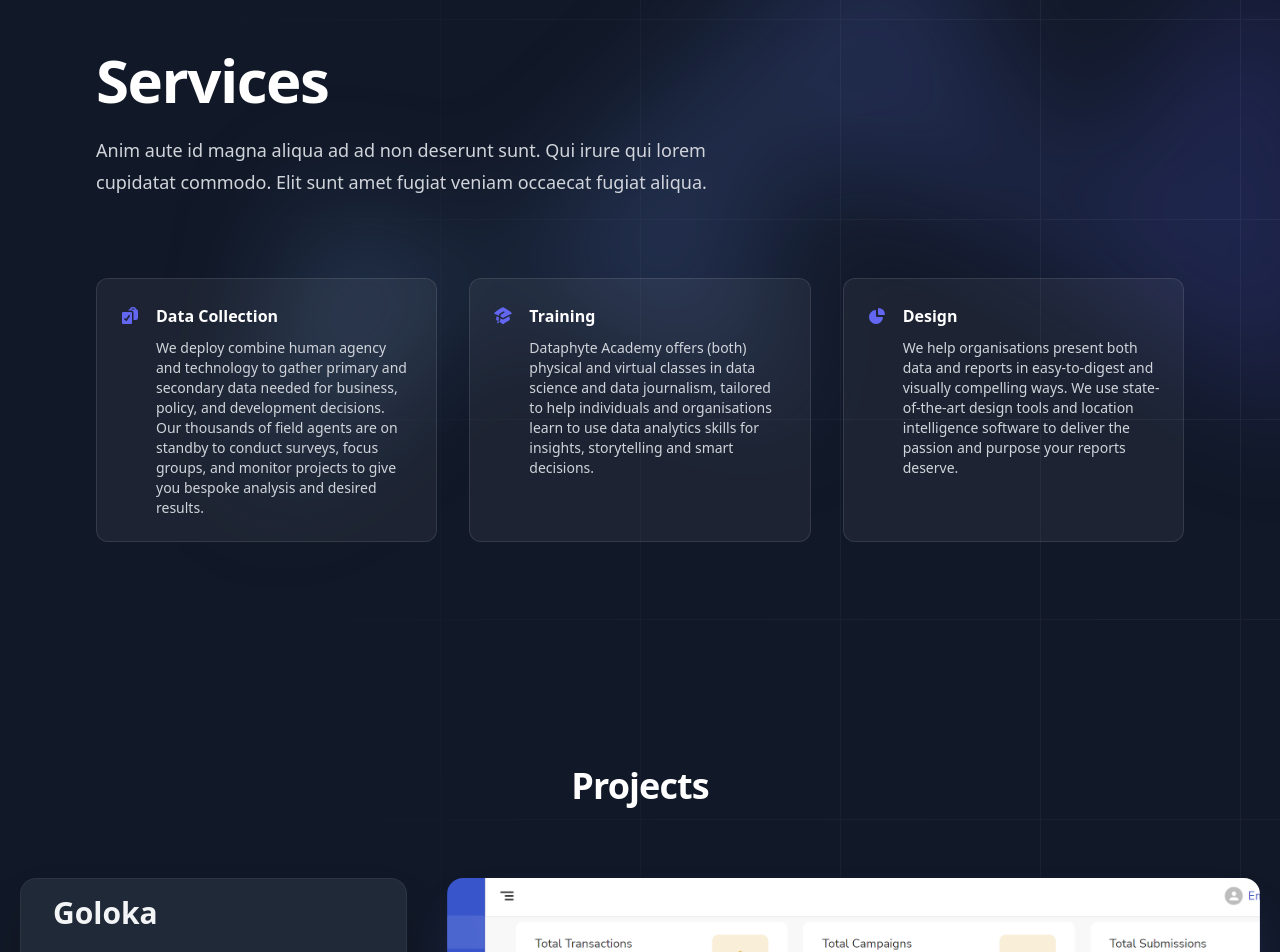
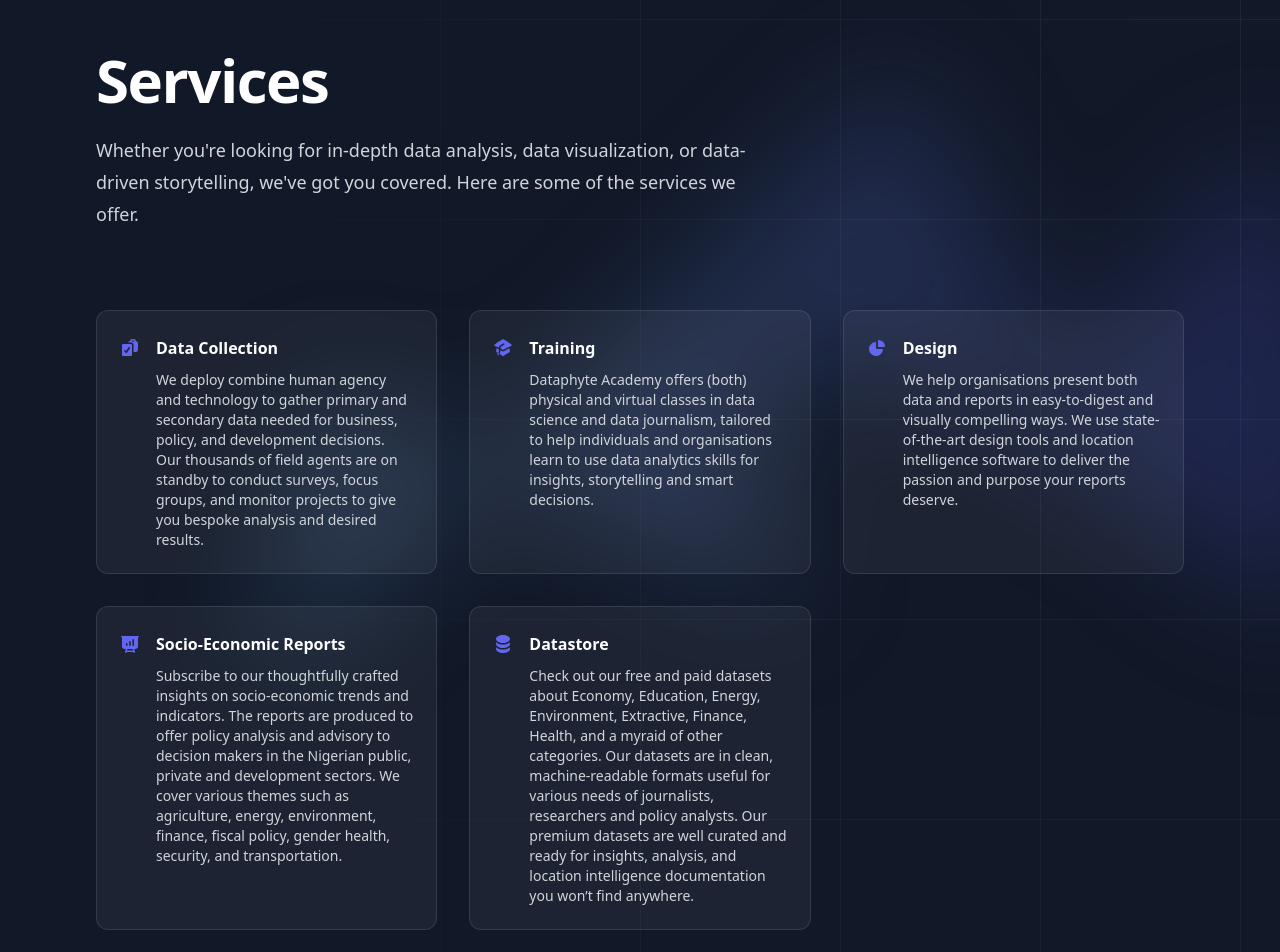
Before and after one commit to Dataphyte/uk-landing, a Next.js app: page / in a window 1280 px wide. Shown: the part 2980-3932 px from the top of the page. Built offline with nearby package versions, Linux system fonts and the light colour scheme.

Commit message:
added few changes

```diff
--- a/src/app/page.js
+++ b/src/app/page.js
@@ -2,7 +2,9 @@
 import {
   AcademicCapIcon,
   ChartPieIcon,
+  CircleStackIcon,
   ClipboardDocumentCheckIcon,
+  PresentationChartBarIcon,
 } from '@heroicons/react/20/solid';
 import Image from 'next/image';
 import Footer from '@/components/footer';
@@ -275,9 +277,9 @@
               Services
             </h2>
             <p className='mt-6 text-lg leading-8 text-gray-300'>
-              Anim aute id magna aliqua ad ad non deserunt sunt. Qui irure qui
-              lorem cupidatat commodo. Elit sunt amet fugiat veniam occaecat
-              fugiat aliqua.
+              Whether you're looking for in-depth data analysis, data
+              visualization, or data-driven storytelling, we've got you covered.
+              Here are some of the services we offer.
             </p>
           </div>
           <div className='mx-auto mt-16 grid max-w-2xl grid-cols-1 gap-6 sm:mt-20 lg:mx-0 lg:max-w-none lg:grid-cols-3 lg:gap-8'>
@@ -409,6 +411,18 @@
       'We help organisations present both data and reports in easy-to-digest and visually compelling ways. We use state-of-the-art design tools and location intelligence software to deliver the passion and purpose your reports deserve. ',
     icon: ChartPieIcon,
   },
+  {
+    name: 'Socio-Economic Reports',
+    description:
+      'Subscribe to our thoughtfully crafted insights on socio-economic trends and indicators. The reports are produced to offer policy analysis and advisory to decision makers in the Nigerian public, private and development sectors. We cover various themes such as agriculture, energy, environment, finance, fiscal policy, gender health, security, and transportation.',
+    icon: PresentationChartBarIcon,
+  },
+  {
+    name: 'Datastore',
+    description:
+      'Check out our free and paid datasets about Economy, Education, Energy, Environment, Extractive, Finance, Health, and a myraid of other categories. Our datasets are in clean, machine-readable formats useful for various needs of journalists, researchers and policy analysts. Our premium datasets are well curated and ready for insights, analysis, and location intelligence documentation you won’t find anywhere.',
+    icon: CircleStackIcon,
+  },
 ];
 
 const people = [
@@ -463,10 +477,3 @@
   },
   // More people...
 ];
-
-const stats = [
-  { label: 'Founded', value: '2018' },
-  { label: 'Employees', value: '50' },
-  { label: 'Users', value: '15,213' },
-  { label: 'Products', value: '7+' },
-];
--- a/src/components/footer.js
+++ b/src/components/footer.js
@@ -41,7 +41,17 @@
           <p className='text-2xl text-blue-500 font-bold tracking-wider'>
             DATAPHYTE
           </p>
-          <div className='mt-16 grid grid-cols-2 gap-8 xl:col-span-2 xl:mt-0'>
+          <div className='mt-16 grid grid-cols-3 gap-8 xl:col-span-2 xl:mt-0'>
+            <div className='text-white text-2xl col-span-1'>
+              <p className='text-lg'>Contact Info</p>
+              <p className='text-sm text-gray-200 mt-6'>
+                Nigeria: 34, Okotie Eboh Street, Utako, Abuja, FCT 900108.
+                (+234) 811 666 5321 partners@dataphyte.com
+              </p>
+              <p className='text-sm text-gray-200 mt-3'>
+                UK: International House, 126 Colmore Row, Birmingham, B3 3AP
+              </p>
+            </div>
             <div className='md:grid md:grid-cols-2 md:gap-8'>
               <div>
                 <h3 className='text-sm font-semibold leading-6 text-white'>
```
